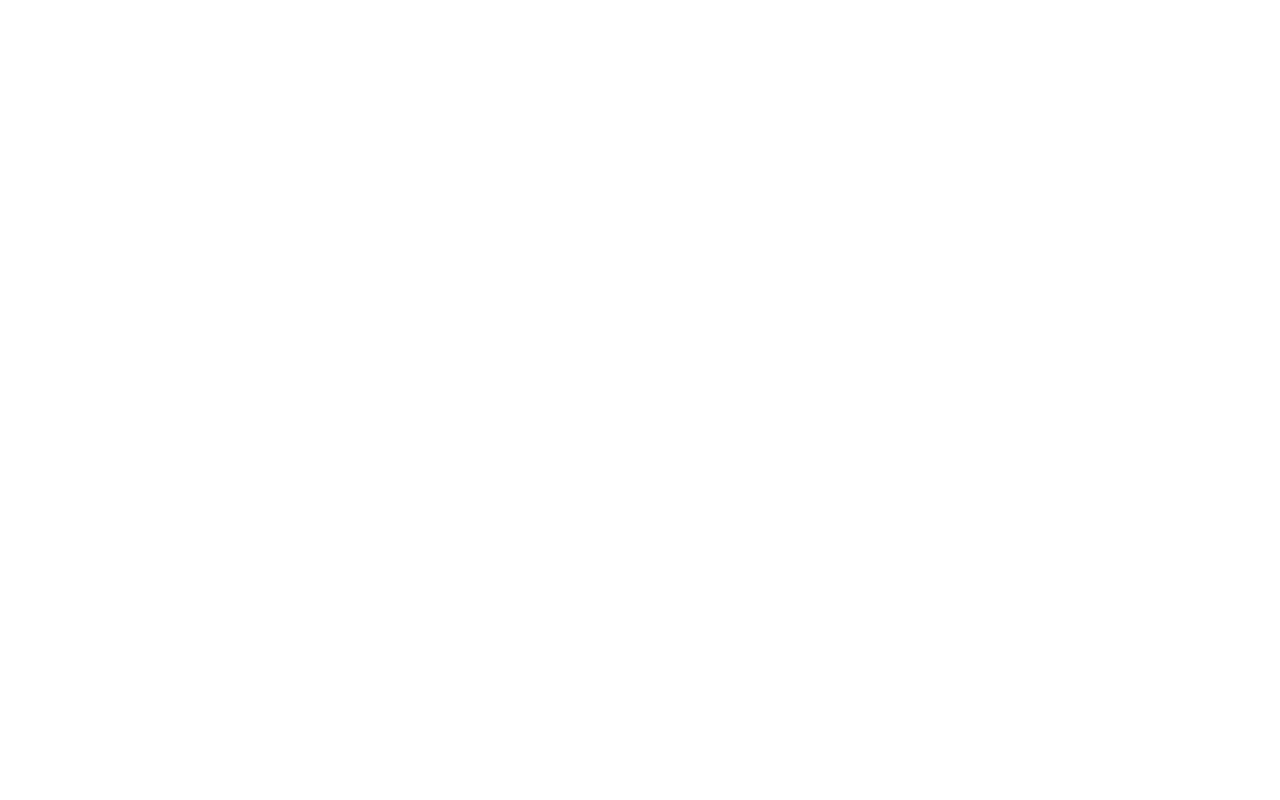
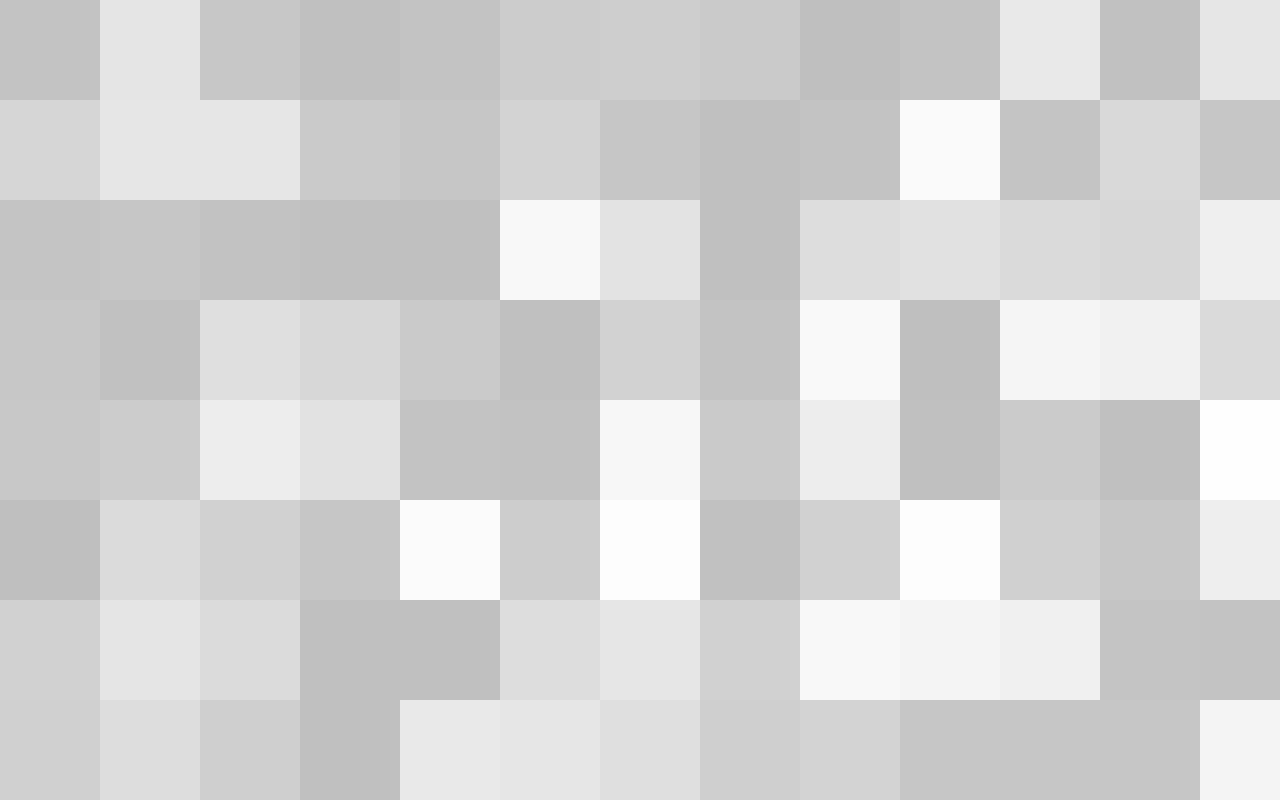
Before and after one commit to JosephAbbey/complexcalculator, a plain HTML site: page index.html in a window 1280 px wide. Drawn offline with Linux system fonts and the light colour scheme.

Commit message:
fix canvas chunk rendering

```diff
--- a/Canvas.js
+++ b/Canvas.js
@@ -1,22 +1,14 @@
 export class CanvasError extends Error {}
 
-export const chunkSize = 5;
+export const chunkSize = 100;
 
 export const Img = (data) =>
-    new ImageData(
-        new Uint8ClampedArray(
-            data.reduce(
-                (list, elem, i) => (
-                    list.push(elem), (i + 1) % 3 === 0 && list.push(255), list
-                ),
-                []
-            )
-        ),
-        chunkSize
-    );
+    new ImageData(new Uint8ClampedArray(data), chunkSize);
+
+const cleanMod = (a) => (Math.sign(a) === 1 ? a - chunkSize : a);
 
 export default class Canvas {
-    constructor(element) {
+    constructor(element, chunkFunction) {
         let el =
             element instanceof HTMLElement
                 ? element
@@ -26,35 +18,93 @@ export default class Canvas {
         else if (el instanceof HTMLCanvasElement) this.canvas = el;
         else throw new CanvasError('Element not found.');
 
+        this.canvas.width = this.canvas.parentElement.clientWidth;
+        this.canvas.height = this.canvas.parentElement.clientHeight;
+
         this.ctx = this.canvas.getContext('2d');
+        this.ctx.imageSmoothingEnabled = false;
+        this.ctx.mozImageSmoothingEnabled = false;
+        this.ctx.webkitImageSmoothingEnabled = false;
+        this.ctx.msImageSmoothingEnabled = false;
+
         this.ox = 0;
         this.oy = 0;
 
-        this.bitmaps = [
-            [
-                Img([
-                    0, 255, 255, 255, 0, 255, 255, 255, 0, 0, 0, 0, 255, 255,
-                    255,
-                ]),
-            ],
-        ];
+        this.md = false;
+        this.mx = 0;
+        this.my = 0;
+
+        this.chunkFunction = chunkFunction;
+        this.bitmaps = [];
+
+        this.canvas.addEventListener(
+            'mousedown',
+            (evt) => {
+                evt.preventDefault();
+                this.md = true;
+                this.mx = evt.clientX;
+                this.my = evt.clientY;
+            },
+            false
+        );
+        this.canvas.addEventListener(
+            'mouseup',
+            (evt) => {
+                evt.preventDefault();
+                this.md = false;
+            },
+            false
+        );
+        this.canvas.addEventListener(
+            'mousemove',
+            (evt) => {
+                if (this.md) {
+                    evt.preventDefault();
+                    var dx = evt.clientX - this.mx,
+                        dy = evt.clientY - this.my;
+                    this.mx = evt.clientX;
+                    this.my = evt.clientY;
+                    this.ox += dx;
+                    this.oy += dy;
+                    this.render();
+                }
+            },
+            false
+        );
+
+        this.render();
+    }
+
+    clear() {
+        this.bitmaps = [];
+        this.render();
     }
 
     render() {
-        let dx = this.canvas.width + this.ox;
-        let dy = this.canvas.height + this.oy;
-        this.bitmaps.forEach((bitmaps, x) =>
-            bitmaps.forEach(
-                (bitmap, y) => (
-                    console.log(x, y, bitmap),
-                    this.ctx.putImageData(
-                        bitmap,
-                        dx + x * chunkSize,
-                        dy + y * chunkSize
-                    )
-                )
-            )
-        );
-        return this;
+        let sx = Math.floor(-this.ox / chunkSize);
+        let ex = Math.floor((-this.ox + this.canvas.width) / chunkSize);
+        let sy = Math.floor(-this.oy / chunkSize);
+        let ey = Math.floor((-this.oy + this.canvas.height) / chunkSize);
+        let dx = ex - sx;
+        let dy = ey - sy;
+
+        this.ctx.clearRect(0, 0, this.canvas.width, this.canvas.height);
+        this.ctx.fillStyle = 'rgb(255, 0, 0)';
+        for (let x = 0; x <= dx; x++)
+            for (let y = 0; y <= dy; y++)
+                this.ctx.putImageData(
+                    typeof (
+                        typeof this.bitmaps[sx + x] === 'undefined'
+                            ? (this.bitmaps[sx + x] = [])
+                            : this.bitmaps[sx + x]
+                    )[sy + y] === 'undefined'
+                        ? (this.bitmaps[sx + x][sy + y] = this.chunkFunction(
+                              sx + x,
+                              sy + y
+                          ))
+                        : this.bitmaps[sx + x][sy + y],
+                    cleanMod(this.ox % chunkSize) + x * chunkSize,
+                    cleanMod(this.oy % chunkSize) + y * chunkSize
+                );
     }
 }
--- a/index.css
+++ b/index.css
@@ -1,4 +1,4 @@
-:root, html, body, #main, #main canvas {
+:root, html, body, #main {
     width: 100%;
     height: 100%;
     margin: 0;
--- a/index.js
+++ b/index.js
@@ -1,3 +1,11 @@
-import Canvas from './Canvas.js';
+import Canvas, { chunkSize, Img } from './Canvas.js';
 
-new Canvas('#main').render();
+window.c = new Canvas('#main', () =>
+    Img(
+        new Array(chunkSize * chunkSize * 4).fill(
+            Math.round(Math.random() * 255),
+            0,
+            chunkSize * chunkSize * 4
+        )
+    )
+);
```
